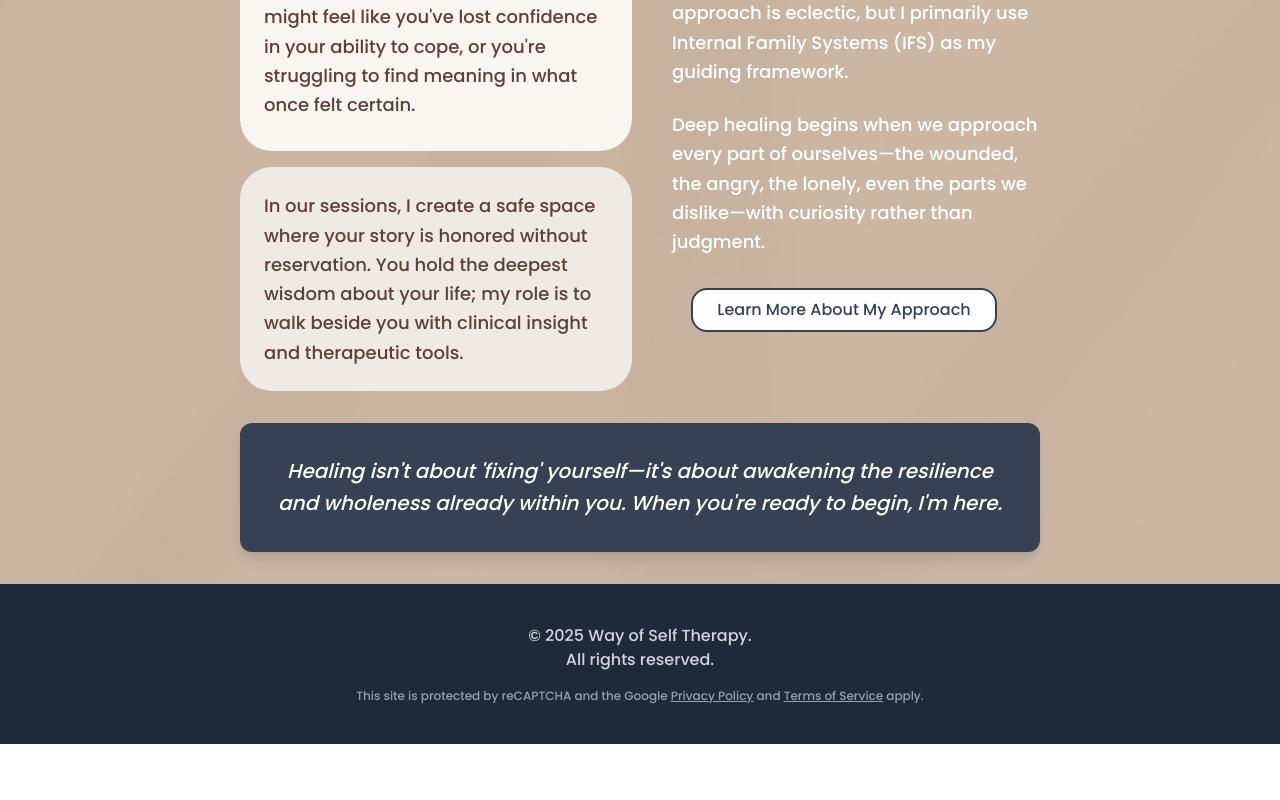
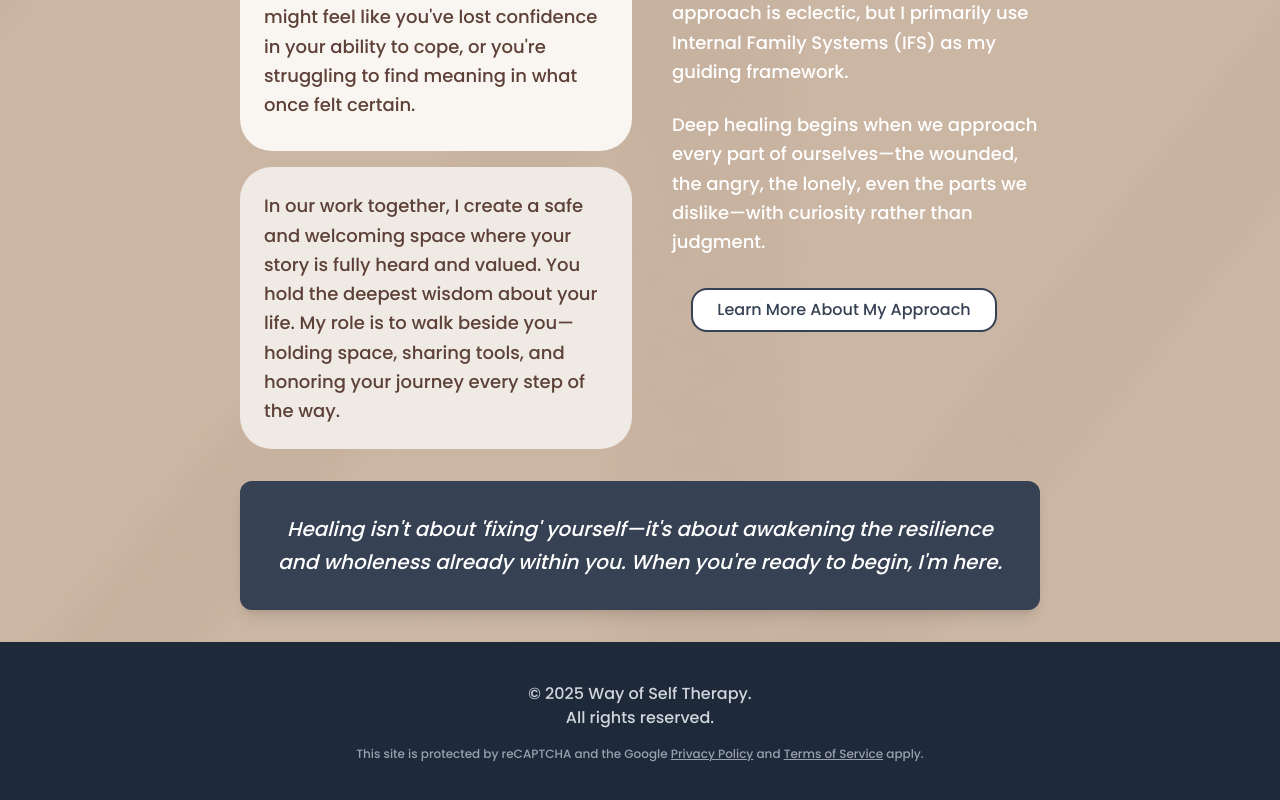
Before and after one commit to wayofself/wayofselftherapy, a React (Vite) app: page / in a window 1280 px wide. Shown: the part 1134-1934 px from the top of the page. Before the commit the page ends 1878 px from the top, so only its background shows below. Built offline with nearby package versions, Linux system fonts and the light colour scheme; a web font is replaced by a local one; what react-google-recaptcha-v3 would draw is missing.

Commit message:
info updates

```diff
--- a/src/components/About.jsx
+++ b/src/components/About.jsx
@@ -45,7 +45,7 @@ const About = () => {
                                     {t('about.howIWork', 'How I Work')}
                                 </h3>
                                 <div className="text-gray-700 leading-relaxed">
-                                    <p>{t('about.howIWorkText', "I specialize in helping you meet wounded, protective, or disliked aspects of yourself with curiosity—especially self-critical parts that whisper 'you're too much.' Through Internal Family Systems (IFS), we'll gently reconnect you with your calm, compassionate core Self. When we meet our inner world without judgment, we transform suffering at its source—cultivating not just balance, but enduring self-trust.")}</p>
+                                    <p>{t('about.howIWorkText', "I specialize in helping you meet wounded, protective, or disliked aspects of yourself with curiosity—especially self-critical parts that whisper 'you're too much.' Through Internal Family Systems-informed interventions, we'll gently reconnect you with your calm, compassionate core Self. When we meet our inner world without judgment, we transform suffering at its source—cultivating not just balance, but enduring self-trust.")}</p>
                                 </div>
                                 {/* Beyond Therapy */}
                                 <h3 className="text-xl font-semibold text-gray-700 mb-2 flex items-center gap-2">
--- a/src/components/Home.jsx
+++ b/src/components/Home.jsx
@@ -82,7 +82,7 @@ const Home = () => {
 
                             <div className="bg-[#efeae4] p-6 rounded-4xl ">
                                 <div className="text-lg leading-relaxed">
-                                    {t('home.intro2', 'In our sessions, I create a safe space where your story is honored without reservation. You hold the deepest wisdom about your life; my role is to walk beside you with clinical insight and therapeutic tools.')}
+                                    {t('home.intro2', 'In our work together, I create a safe and welcoming space where your story is fully heard and valued. You hold the deepest wisdom about your life. My role is to walk beside you—holding space, sharing tools, and honoring your journey every step of the way.')}
                                 </div>
                             </div>
                         </div>
--- a/src/locales/en/translation.json
+++ b/src/locales/en/translation.json
@@ -11,7 +11,7 @@
     "videoNotSupported": "Your browser does not support the video tag.",
     "freeConsultation": "Free Consultation",
     "intro1": "At every stage of life, we face challenges that can leave us feeling disconnected from ourselves. You might feel like you've lost confidence in your ability to cope, or you're struggling to find meaning in what once felt certain.",
-    "intro2": "In our sessions, I create a safe space where your story is honored without reservation. You hold the deepest wisdom about your life; my role is to walk beside you with clinical insight and therapeutic tools.",
+    "intro2": "In our work together, I create a safe and welcoming space where your story is fully heard and valued. You hold the deepest wisdom about your life. My role is to walk beside you—holding space, sharing tools, and honoring your journey every step of the way.",
     "intro3": "As a therapist, my priority is to offer compassionate, genuine care—especially when life feels heavy. My approach is eclectic, but I primarily use Internal Family Systems (IFS) as my guiding framework.",
     "intro4": "Deep healing begins when we approach every part of ourselves—the wounded, the angry, the lonely, even the parts we dislike—with curiosity rather than judgment.",
     "learnMore": "Learn More About My Approach",
@@ -25,7 +25,7 @@
     "experience": "Experience",
     "experienceText": "My 3,000+ hours of counselling experience include supporting adolescents and adults through immediate relief (single-session interventions), focused growth (short-term therapy for specific goals), and deep healing (longer-term work for complex trauma). This work unfolded within organizations like the Canadian Mental Health Association, Hamilton Family Health Team, and Distress Centres of Greater Toronto.",
     "howIWork": "How I Work",
-    "howIWorkText": "I specialize in helping you meet wounded, protective, or disliked aspects of yourself with curiosity—especially self-critical parts that whisper 'you're not good enough.' Through Internal Family Systems (IFS), we'll gently reconnect you with your calm, compassionate core Self. When we meet our inner world without judgment, we transform suffering at its source—cultivating not just balance, but enduring self-trust.",
+    "howIWorkText": "I specialize in helping you meet wounded, protective, or disliked aspects of yourself with curiosity—especially self-critical parts that whisper 'you're not good enough.' Through Internal Family Systems-informed interventions, we'll gently reconnect you with your calm, compassionate core Self. When we meet our inner world without judgment, we transform suffering at its source—cultivating not just balance, but enduring self-trust.",
     "beyondTherapy": "Beyond Therapy",
     "beyondTherapyText": "Beyond therapy, life with my three cats—especially my serene white companion—teaches daily lessons in boundaries, rest, and radical self-honoring. Their instinctive wisdom mirrors what I hope for you: that prioritizing your needs becomes second nature, not guilt—a foundation for authentic growth.",
     "pullQuote": "The world is not perfect, and we all hold fragments within us—parts shaped by wounds, by sorrow, by moments that left us fractured. Along the 'Way of Self,' I walk beside you as a guiding light, helping these exiled parts find safety, compassion, and finally, home.",
```
Also changed, not shown: 4 other files (tests, documents, lock files or other folders).
